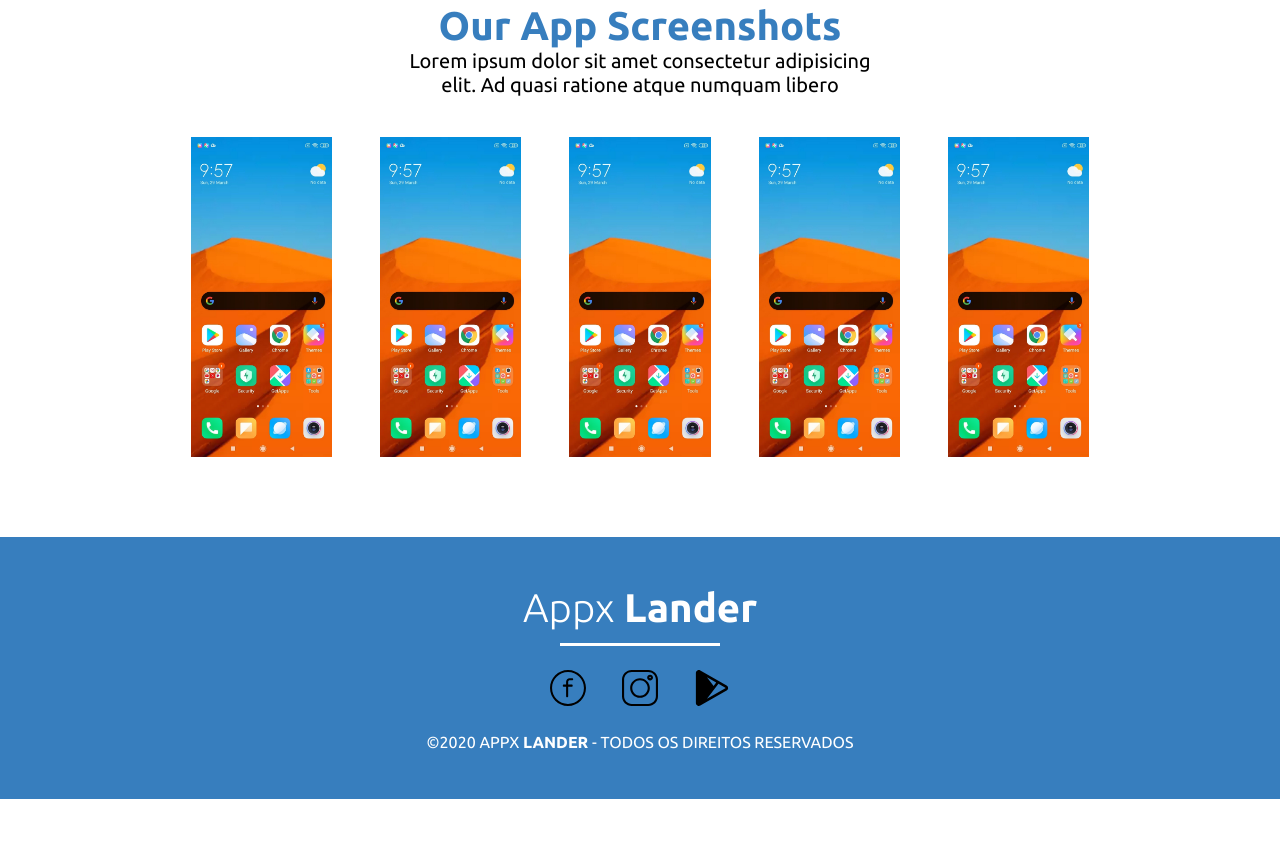
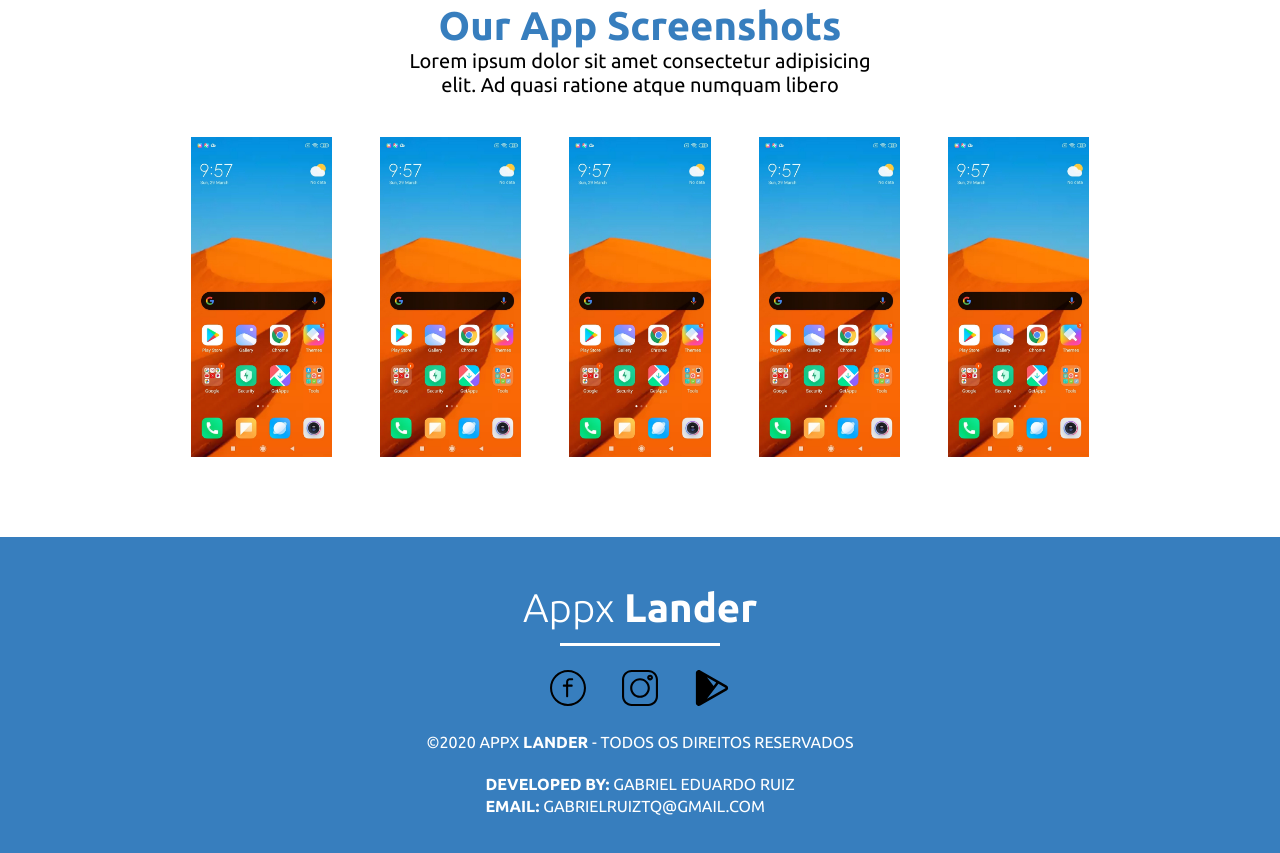
Before and after one commit to GobsRuiz/FrontEnd-Projects, a plain HTML site: page appxlander/html/home.html in a window 1280 px wide. Shown: the part 2436-3289 px from the top of the page. Before the commit the page ends 3235 px from the top, so only its background shows below. Drawn offline with Linux system fonts and the light colour scheme.

Commit message:
Footer - developed by

```diff
--- a/appxlander/css/footer/footer.css
+++ b/appxlander/css/footer/footer.css
@@ -66,7 +66,25 @@
     color: #fff;
     font-weight: 400;
     text-transform: uppercase;
+
+    margin-bottom: 3vh;
 }
 #footer span{
     font-weight: bold;
 }
+
+
+
+
+/* Developed by */
+#footer-developedBy{
+}
+#footer-developedBy p{
+    color: #fff;
+    font-size: 2vh;
+    text-transform: uppercase;
+
+    margin-bottom: 0.5vh;
+}#footer-developedBy p:last-child {
+    margin-bottom: 0;
+}
--- a/appxlander/html/home.html
+++ b/appxlander/html/home.html
@@ -483,6 +483,21 @@
             </span>
             - Todos os direitos reservados
         </h6>
+
+        <div id="footer-developedBy">
+            <p>
+                <span>
+                    Developed by:
+                </span>
+                Gabriel Eduardo Ruiz
+            </p>
+            <p>
+                <span>
+                    Email:
+                </span>
+                gabrielruiztq@gmail.com
+            </p>
+        </div>
     </footer>
 
 
```
